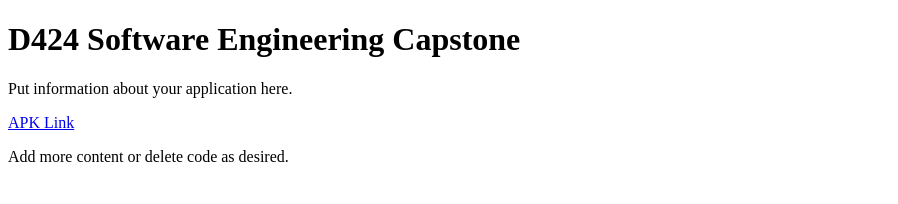
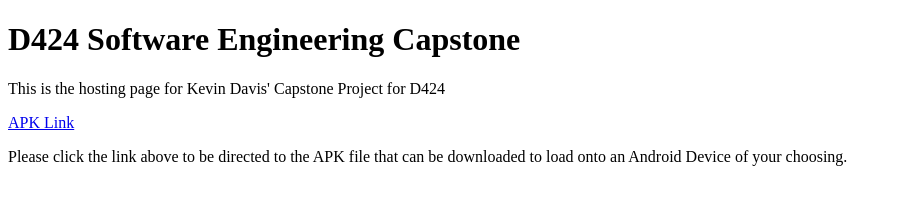
Before and after one commit to kdav867/d424-capstone, a plain HTML site: page index.html in a window 1280 px wide. Shown: the whole page, without its empty margins (0-898 px from the left). Drawn offline with Linux system fonts and the light colour scheme.

Commit message:
Update index.html

```diff
--- a/index.html
+++ b/index.html
@@ -16,11 +16,11 @@
 
     <h1>D424 Software Engineering Capstone</h1>
 
-    <p>Put information about your application here. </p>
+    <p>This is the hosting page for Kevin Davis' Capstone Project for D424</p>
 
     <p><a href="https://github.com/kdav867/d424-capstone/blob/b25dc507c189d3a5d49892c410a69d0c1246fdb2/com.D424KevinDavis.c971.apk">APK Link</a></p>
 
-   <p>Add more content or delete code as desired.</p>
+    <p>Please click the link above to be directed to the APK file that can be downloaded to load onto an Android Device of your choosing.</p>
 
 </body>
 
```
